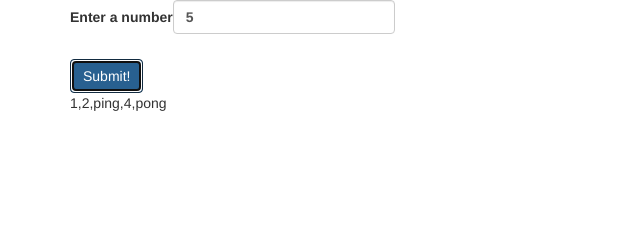
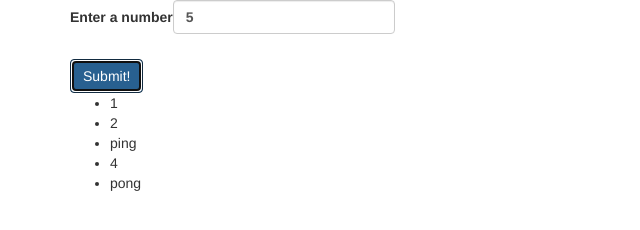
Before and after one commit to quinnschwartz/ping-pong, a plain HTML site: page index.html in a window 1280 px wide. Both pictures are taken after typing "5" into the empty fields and a click on the button "Submit!". Shown: the whole page, without its empty margins (0-640 px from the left). Drawn offline with Linux system fonts and the light colour scheme.

Commit message:
add forEach loop that lists the contents of the array one after the other in an unordered list.

```diff
--- a/index.html
+++ b/index.html
@@ -17,8 +17,7 @@
         </div>
         <button type="submit" class="btn btn-primary">Submit!</button>
       </form>
-      <div id="output">
-      </div>
-    </div>
+      <ul>
+      </ul>
   </body>
 </html>
--- a/js/scripts.js
+++ b/js/scripts.js
@@ -16,35 +16,16 @@ function pingPong (input) {
       return numbersArray;
 };
 
-// function pingPong (countTo) {
-// var countToNum = parseInt(countTo);
-// // var finalArray = [];
-// for (var i = 1; i <= countToNum; i += 1) {
-//     countedNumbers.push(i);
-//   }
-//   return countedNumbers;
-//
-// }
-
-// function finalArray (pingPong2) {
-//   // var stringArray = countedNumbers.map(String);
-//   for (var i = 1; i <= countedNumbers.length; i += 1) {
-//   var number = countedNumbers.shift();
-//     if (number % 3 === 0) {
-//       stringArray.replace([i], "ping");
-//     } else {
-//       return alert("hi");
-//     }
-//   }
-// };
-
 //FRONT END
 $(document).ready(function(){
   $("form").submit(function(event){
     event.preventDefault();
 
     var input = $("#input").val();
-    var result = pingPong(input);
-    $("#output").text(result);
+    var results = pingPong(input);
+    // $("#output").text(result);
+    results.forEach(function(result) {
+        $("ul").append("<li>" + result + "</li>");
+    });
   });
 });
```
